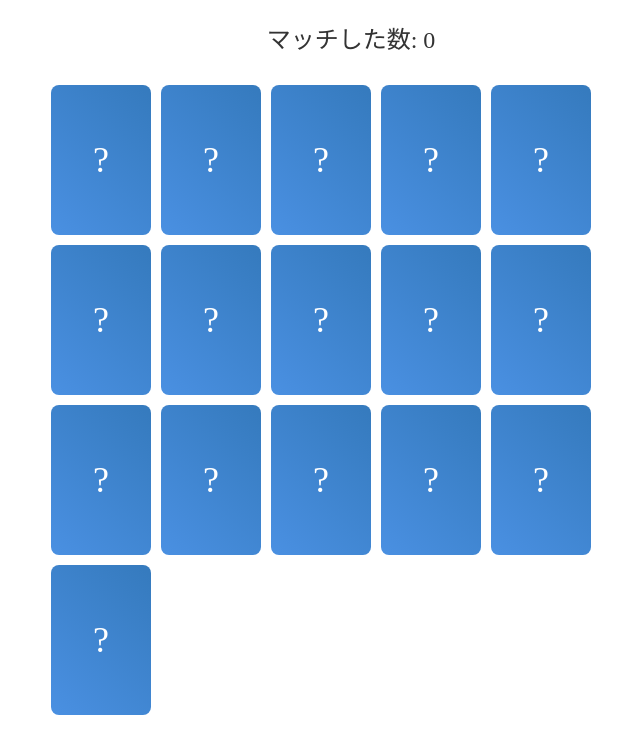
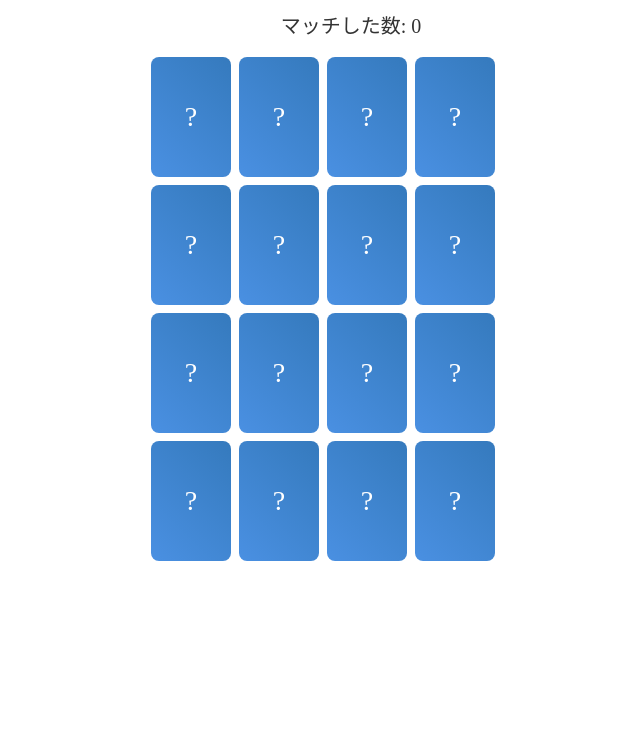
Before and after one commit to Sakai0920/memory-game, a plain HTML site: page index.html in a window 1280 px wide. Shown: the whole page, without its empty margins (289-929 px from the left). Drawn offline with Linux system fonts and the light colour scheme.

Commit message:
Update index.html

```diff
--- a/index.html
+++ b/index.html
@@ -1,3 +1,4 @@
+
 <!DOCTYPE html>
 <html>
 <head>
@@ -6,14 +7,14 @@
         .game-container {
             display: flex;
             flex-wrap: wrap;
-            gap: 10px;
-            max-width: 600px;  /* コンテナサイズを大きく */
-            margin: 20px auto;
-            padding: 10px;
+            gap: 8px;          /* 隙間を少し狭く */
+            max-width: 400px;  /* コンテナを少し小さく */
+            margin: 10px auto;
+            padding: 8px;
         }
         .card {
-            width: 100px;     /* カードを大きく */
-            height: 150px;    /* カードを大きく */
+            width: 80px;      /* カードを少し小さく */
+            height: 120px;    /* 高さも調整 */
             position: relative;
             transform-style: preserve-3d;
             transition: transform 0.5s;
@@ -33,7 +34,7 @@
             display: flex;
             align-items: center;
             justify-content: center;
-            font-size: 36px;  /* 記号を大きく */
+            font-size: 28px;   /* フォントサイズも調整 */
             border-radius: 8px;
             user-select: none;
         }
@@ -48,8 +49,8 @@
         }
         .score {
             text-align: center;
-            font-size: 24px;  /* スコア表示を大きく */
-            margin: 20px;
+            font-size: 20px;
+            margin: 10px;
             color: #333;
         }
     </style>
```
